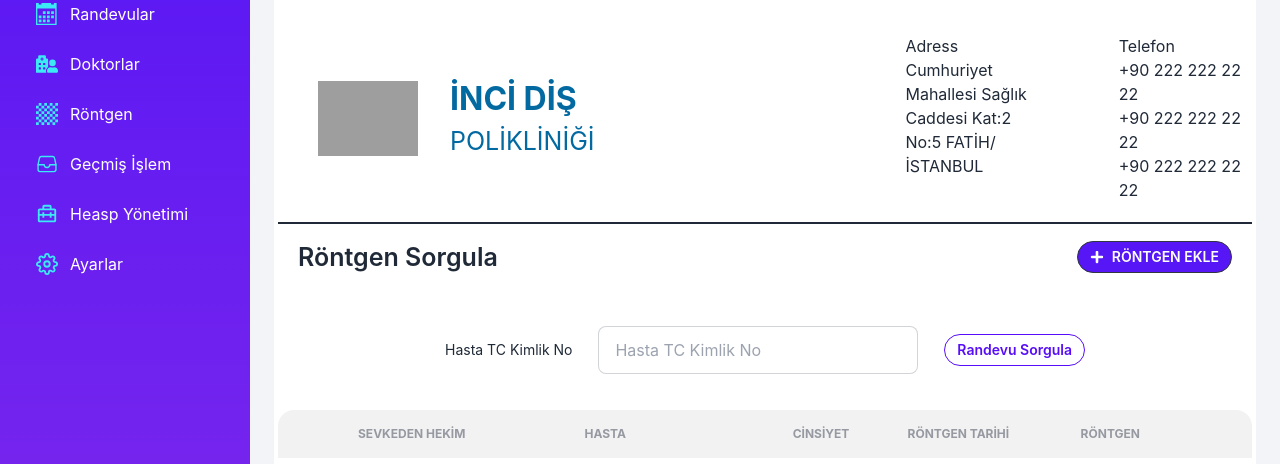
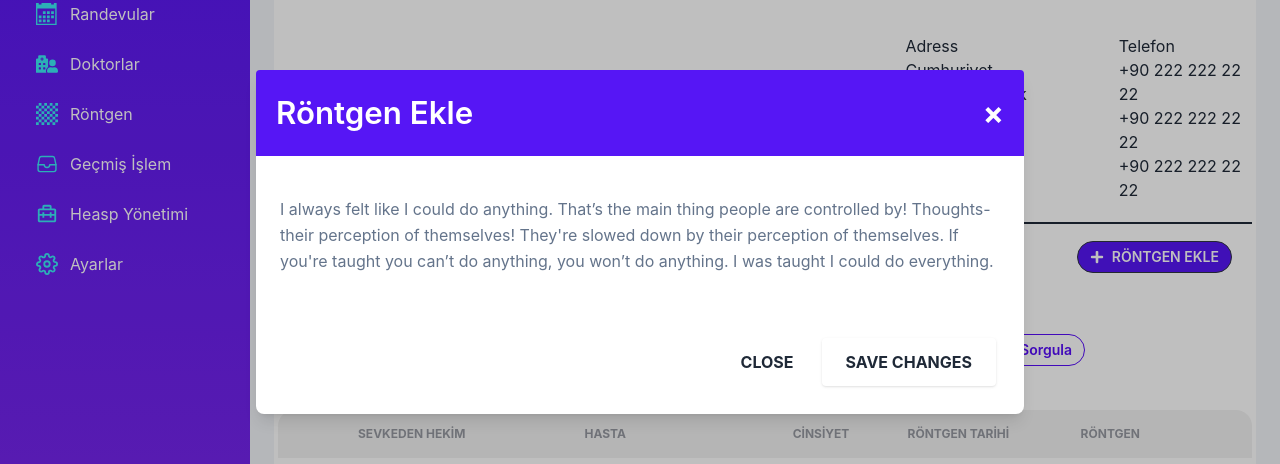
Before and after one commit to Stock-Management-System/dentalApp, a React (Create React App) app: page /rontgen in a window 1280 px wide. Both pictures are taken after a click on the button "RÖNTGEN EKLE". Shown: the part 158-622 px from the top of the page. Built offline with nearby package versions, Linux system fonts and the light colour scheme; grey boxes are pictures that could not be loaded.

Commit message:
Modal added in RontgenQuery Comp.

```diff
--- /dev/null
+++ b/src/components/polyclinic/rontgen/Modal.jsx
@@ -0,0 +1,73 @@
+import React from "react";
+import { FaPlus } from 'react-icons/fa';
+
+export default function Modal() {
+    const [showModal, setShowModal] = React.useState(false);
+    return (
+        <>
+            <button
+                className="btn btn-active btn-sm bg-blue1 gap-2 rounded-full hover:bg-blue1"
+                type="button"
+                onClick={() => setShowModal(true)}
+            >
+                <FaPlus /> Röntgen Ekle
+            </button>
+            {showModal ? (
+                <>
+                    <div
+                        className="justify-center items-center flex overflow-x-hidden overflow-y-auto fixed inset-0 z-50 outline-none focus:outline-none"
+                    >
+                        <div className="relative w-auto my-6 mx-auto max-w-3xl">
+                            {/*content*/}
+                            <div className="border-0 rounded-lg shadow-lg relative flex flex-col w-full bg-white outline-none focus:outline-none">
+                                {/*header*/}
+                                <div className="flex items-start justify-between p-5 bg-blue1 rounded-t">
+                                    <h3 className="text-3xl text-white font-semibold">
+                                        Röntgen Ekle
+                                    </h3>
+
+                                    <button
+                                        className="text-3xl text-white font-semibold"
+                                        onClick={() => setShowModal(false)}
+                                    >
+                                        <span className="text-3xl text-white font-bold">
+                                            ×
+                                        </span>
+                                    </button>
+                                </div>
+                                {/*body*/}
+                                <div className="relative p-6 flex-auto">
+                                    <p className="my-4 text-slate-500 text-lg leading-relaxed">
+                                        I always felt like I could do anything. That’s the main
+                                        thing people are controlled by! Thoughts- their perception
+                                        of themselves! They're slowed down by their perception of
+                                        themselves. If you're taught you can’t do anything, you
+                                        won’t do anything. I was taught I could do everything.
+                                    </p>
+                                </div>
+                                {/*footer*/}
+                                <div className="flex items-center justify-end p-6 rounded-b">
+                                    <button
+                                        className="text-red-500 background-transparent font-bold uppercase px-6 py-2 text-sm outline-none focus:outline-none mr-1 mb-1 ease-linear transition-all duration-150"
+                                        type="button"
+                                        onClick={() => setShowModal(false)}
+                                    >
+                                        Close
+                                    </button>
+                                    <button
+                                        className="bg-emerald-500  active:bg-emerald-600 font-bold uppercase text-sm px-6 py-3 rounded shadow hover:shadow-lg outline-none focus:outline-none mr-1 mb-1 ease-linear transition-all duration-150"
+                                        type="button"
+                                        onClick={() => setShowModal(false)}
+                                    >
+                                        Save Changes
+                                    </button>
+                                </div>
+                            </div>
+                        </div>
+                    </div>
+                    <div className="opacity-25 fixed inset-0 z-40 bg-black"></div>
+                </>
+            ) : null}
+        </>
+    );
+}
--- a/src/components/polyclinic/rontgen/RontgenQuery.jsx
+++ b/src/components/polyclinic/rontgen/RontgenQuery.jsx
@@ -1,5 +1,6 @@
 import React from 'react';
-import { FaPlus } from 'react-icons/fa'
+import { FaPlus } from 'react-icons/fa';
+import Modal from './Modal';
 
 const RontgenQuery = () => {
     return (
@@ -8,9 +9,7 @@ const RontgenQuery = () => {
                 <p className="text-2xl font-semibold antialiased leading-loose">
                     Röntgen Sorgula
                 </p>
-                <button className="btn btn-active btn-sm bg-blue1 gap-2 rounded-full hover:bg-blue1">
-                    <FaPlus /> Röntgen Ekle
-                </button>
+                <Modal />
             </div>
             <div className="grid grid-cols-1 place-items-center my-9">
                 {/* TC numarası ile sorgulama 👇🏻 */}
@@ -22,12 +21,10 @@ const RontgenQuery = () => {
                         className="input input-bordered w-full max-w-xs"
                     />
                     <button className="btn btn-sm btn-outline btn-primary rounded-full capitalize">
-                        Randevu Sorgula
+                        Sorgula
                     </button>
                 </div>
             </div>
-
-            {/* patients appointments table 👇🏻 */}
             <div className="overflow-x-auto ">
                 <table className="table w-full ">
                     {/* <!-- head --> */}
@@ -61,7 +58,6 @@ const RontgenQuery = () => {
                             <td>23.09.2022</td>
                             <td>Röntgen İncele</td>
                         </tr>
-                        {/* <!--örnek silinecek --> */}
                         <tr>
                             <td>
                                 <div className="flex items-center space-x-3 gap-3">
@@ -83,7 +79,6 @@ const RontgenQuery = () => {
                             <td>10.09.2022</td>
                             <td>Röntgen İncele</td>
                         </tr>
-                        {/* <!-- örnek silinecek --> */}
                         <tr>
                             <td>
                                 <div className="flex items-center space-x-3 gap-3">
@@ -105,7 +100,6 @@ const RontgenQuery = () => {
                             <td>30.08.2022</td>
                             <td>Röntgen İncele</td>
                         </tr>
-                        {/* <!-- örnek silinecek --> */}
                         <tr>
                             <td>
                                 <div className="flex items-center space-x-3 gap-3">
```
